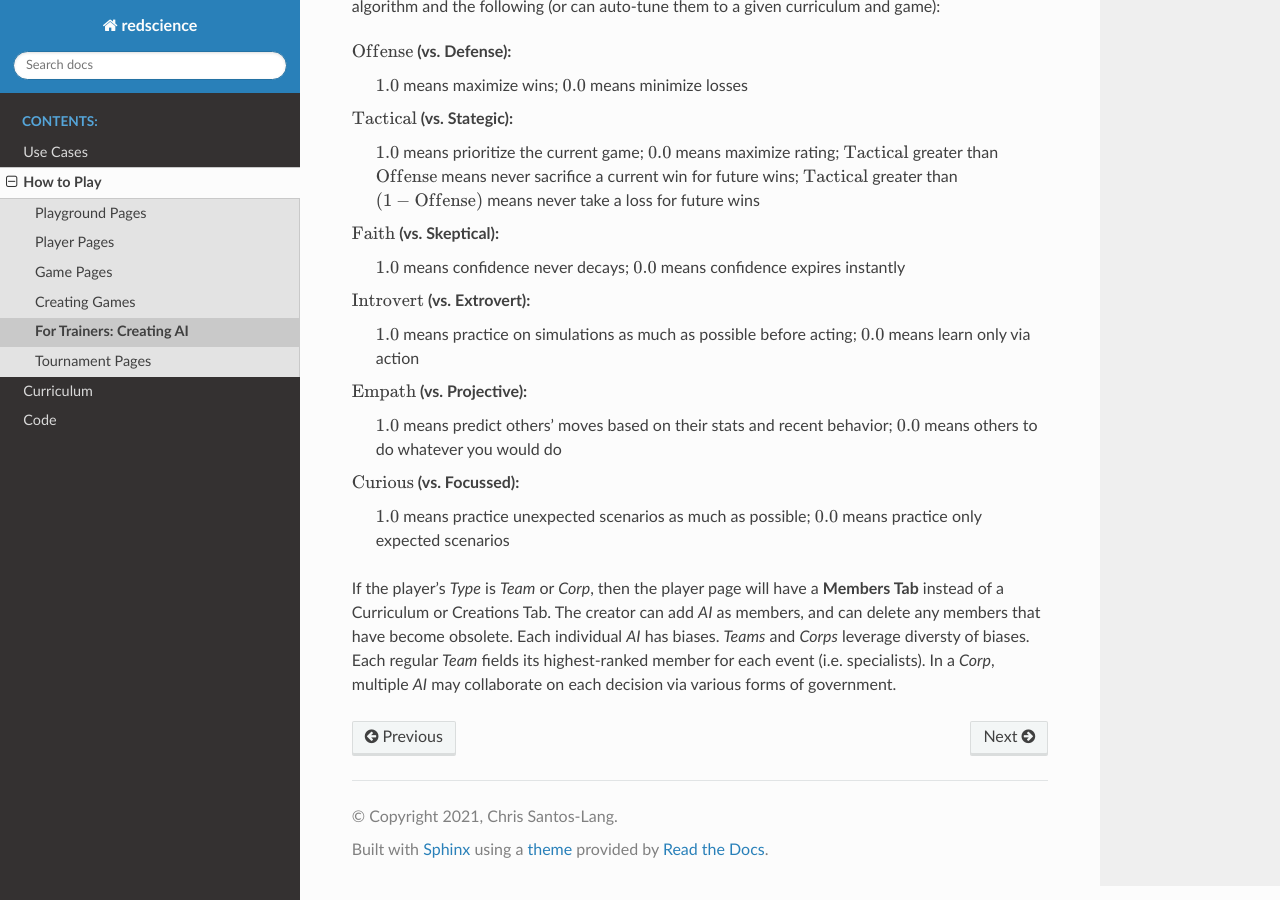
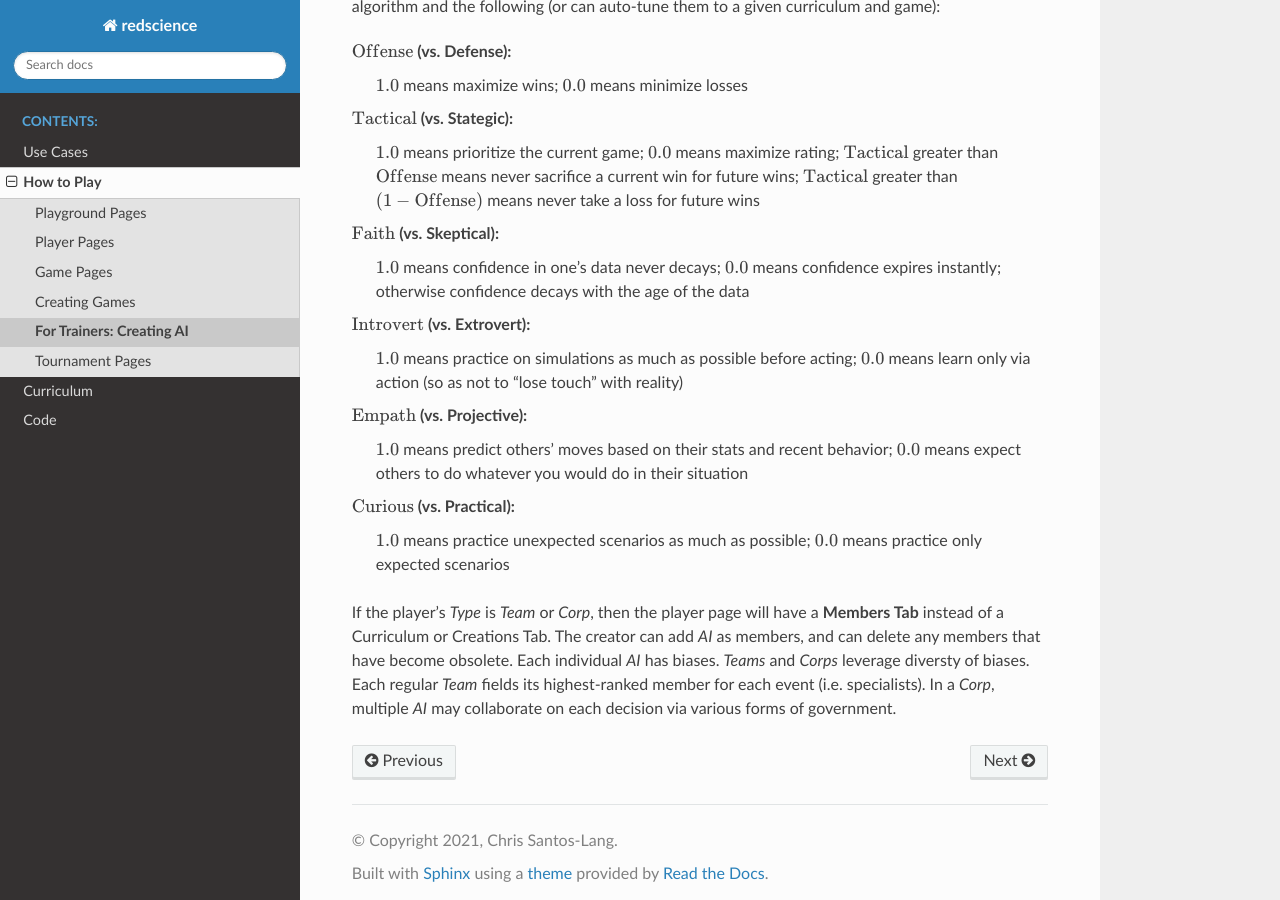
Before and after one commit to ChrisSantosLang/redscience, a Sphinx documentation site: the page built from docs/source/playerfactory.rst, in a window 1280 px wide and 900 px high, scrolled down 1308 px. Built offline with Sphinx 7.4.7 and the Read the Docs theme 2.0.0, drawn with Linux system fonts in a browser that asks for light colours.

Commit message:
Update playerfactory.rst

```diff
--- a/docs/source/playerfactory.rst
+++ b/docs/source/playerfactory.rst
@@ -34,18 +34,20 @@ a given curriculum and game):
   means never take a loss for future wins
 
 :math:`\text{Faith}` (vs. Skeptical):
-  :math:`1.0` means confidence never decays; :math:`0.0` means confidence expires
-  instantly
+  :math:`1.0` means confidence in one's data never decays; :math:`0.0` means
+  confidence expires instantly; otherwise confidence decays with the age of
+  the data
 
 :math:`\text{Introvert}` (vs. Extrovert):
   :math:`1.0` means practice on simulations as much as possible before acting;
-  :math:`0.0` means learn only via action
+  :math:`0.0` means learn only via action (so as not to "lose touch" with
+  reality)
 
 :math:`\text{Empath}` (vs. Projective):
   :math:`1.0` means predict others’ moves based on their stats and recent behavior;
-  :math:`0.0` means others to do whatever you would do
+  :math:`0.0` means expect others to do whatever you would do in their situation
 
-:math:`\text{Curious}` (vs. Focussed):
+:math:`\text{Curious}` (vs. Practical):
   :math:`1.0` means practice unexpected scenarios as much as possible; :math:`0.0`
   means practice only expected scenarios
 
```
